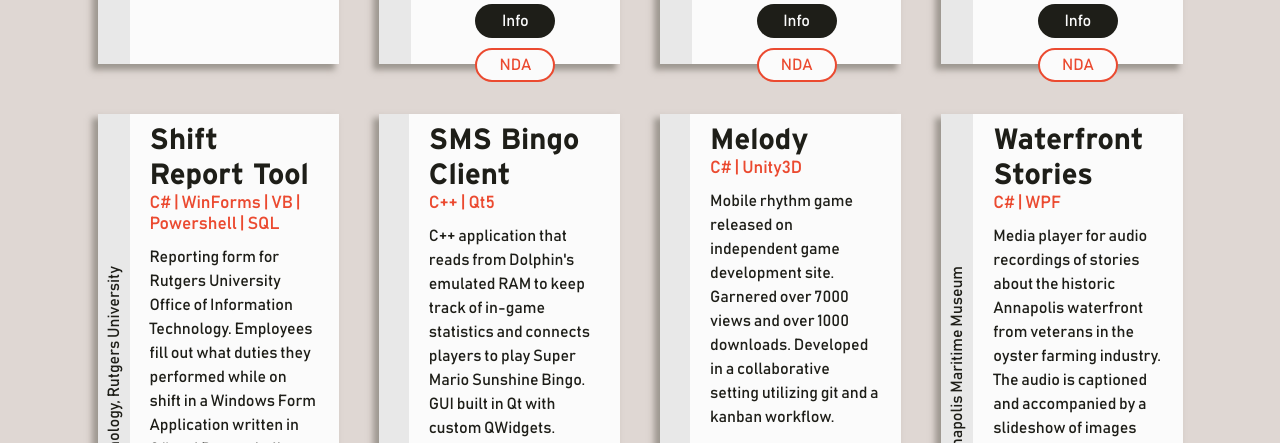
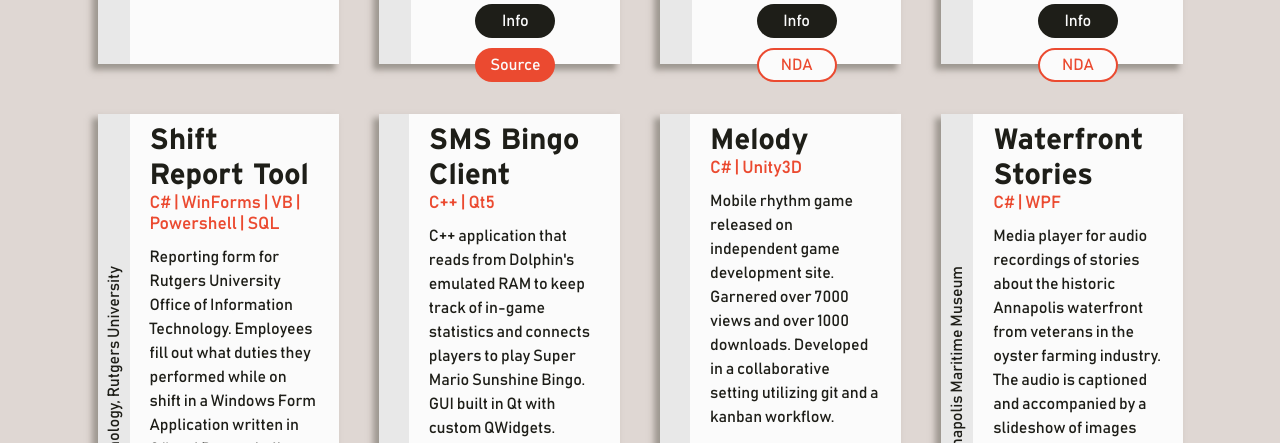
Before and after one commit to aleclouisgrant/aleclouisgrant-com, a plain HTML site: page index.html in a window 1280 px wide. Shown: the part 1345-1788 px from the top of the page. Drawn offline with nearby package versions, Linux system fonts and the light colour scheme.

Commit message:
Add source code link to Picket Fence project card

```diff
--- a/index.html
+++ b/index.html
@@ -200,7 +200,7 @@
                                     <img class="tcard-img" src="images/picket_fence.jpg" alt="Card image cap" style="width: 50%; margin-left: 25%;">
                                     <div class="tcard-buttons">
                                         <button id="picket-fence-proj-button" type="button" class="button-1">Info</button>
-                                        <button type="button" class="button-2-inactive" disabled>NDA</button>
+                                        <button type="button" class="button-2" onclick="location.href='https://github.com/aleclouisgrant/picket-fence'">Source</button>
                                     </div>
                                 </div>
                             </td>
```
